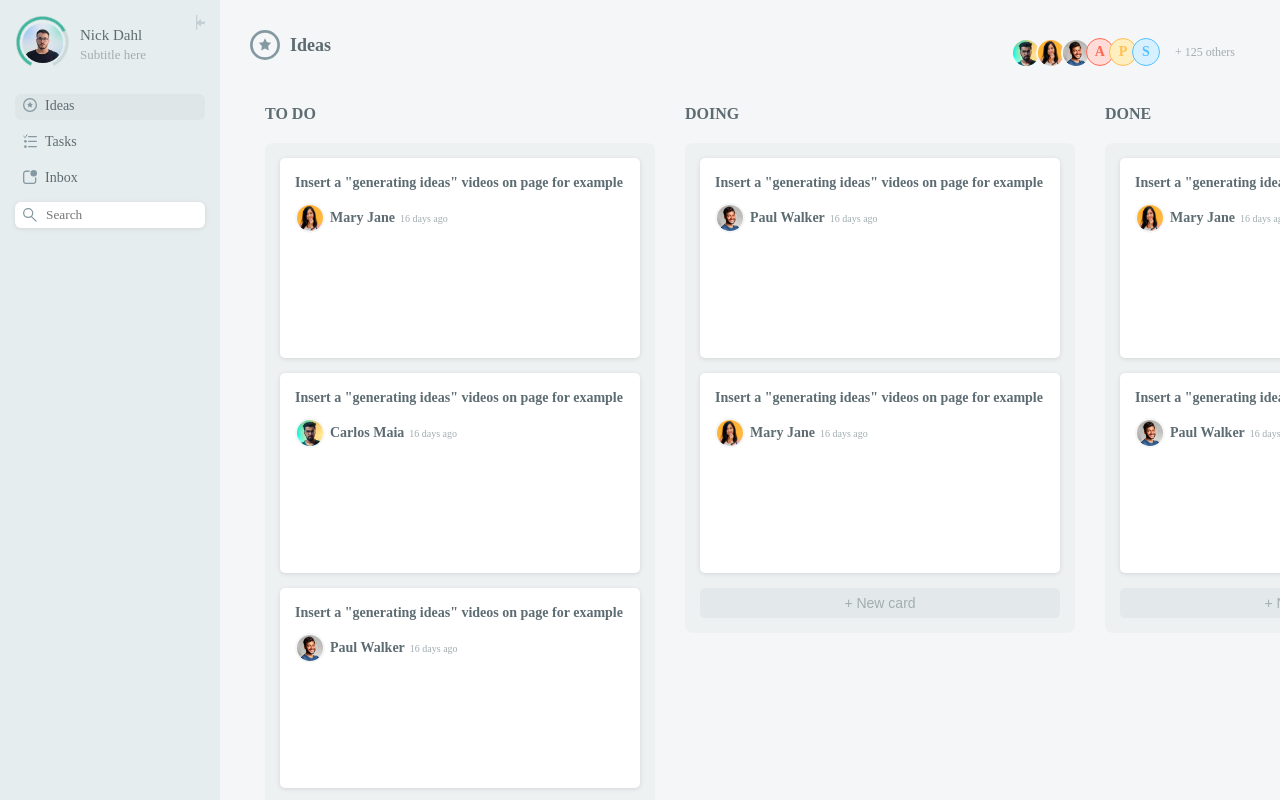
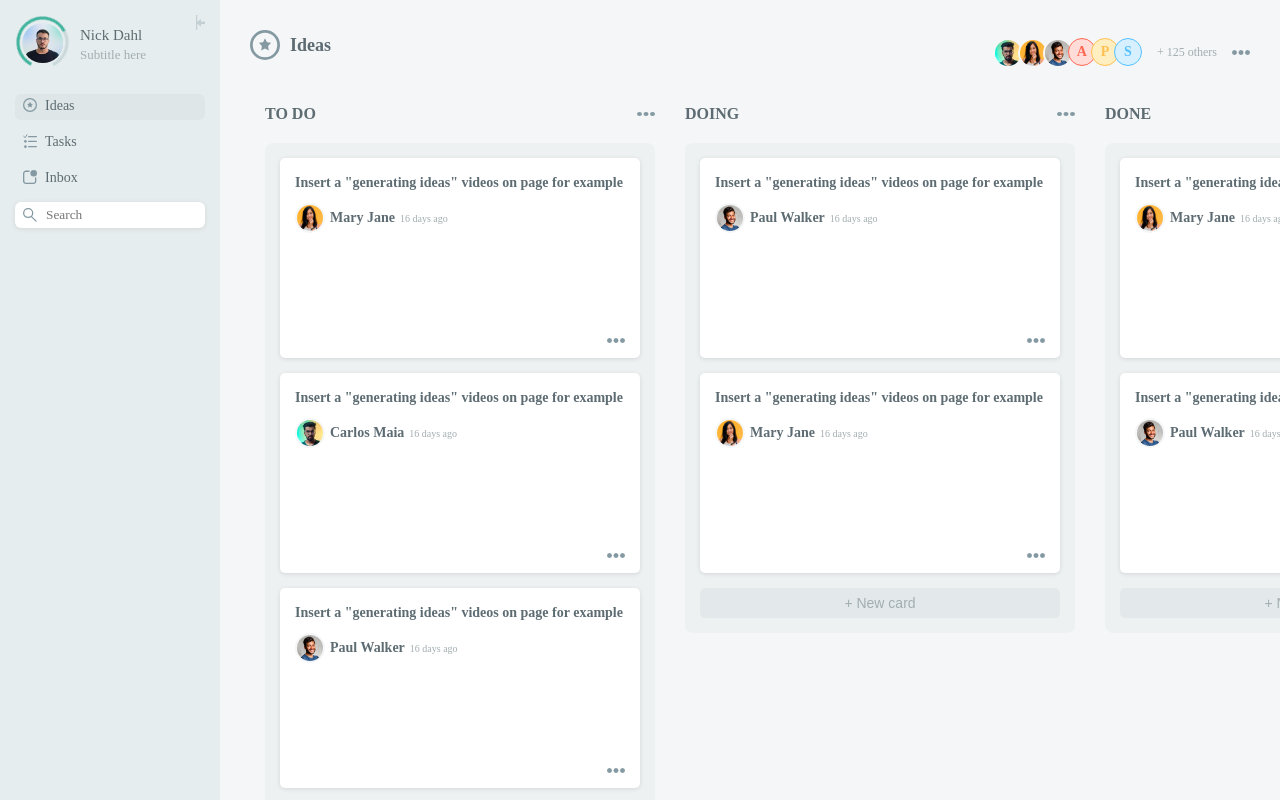
Before and after one commit to jefersonjuliani/growthhackers, a React app: page /ideas in a window 1280 px wide. Built offline with nearby package versions, Linux system fonts and the light colour scheme; a web font is replaced by a local one.

Commit message:
feat: add dots

```diff
--- a/src/presentation/assets/index.tsx
+++ b/src/presentation/assets/index.tsx
@@ -4,5 +4,6 @@ import inboxIcon from './icons/inbox.svg'
 import searchIcon from './icons/search.svg'
 import cancelIcon from './icons/cancel.svg'
 import expandIcon from './icons/expand.svg'
+import dotsIcon from './icons/dots.svg'
 
-export default { ideasIcon, tasksIcon, inboxIcon, searchIcon, cancelIcon, expandIcon};
+export default { ideasIcon, tasksIcon, inboxIcon, searchIcon, cancelIcon, expandIcon, dotsIcon};
--- a/src/presentation/components/boardCard/index.tsx
+++ b/src/presentation/components/boardCard/index.tsx
@@ -3,11 +3,12 @@ import { Row } from "@/presentation/components"
 import Styles from "./styles.module.scss"
 import { Draggable } from 'react-beautiful-dnd';
 import { boardCardInterface } from "./boardCardInterface"
+import Icon from "@/presentation/assets/index"
 
 const boardCard: React.FC<boardCardInterface> = ({ data, index, }) => {
     return (
         <Draggable draggableId={data.id} index={index}>
-            {(provided)=> (
+            {(provided) => (
                 <div
                     className={Styles.container}
                     ref={provided.innerRef}
@@ -15,6 +16,7 @@ const boardCard: React.FC<boardCardInterface> = ({ data, index, }) => {
                     {...provided.draggableProps}
                     {...provided.dragHandleProps}
                 >
+                    <div>
                         <p>{data.content}</p>
                         <div className={Styles.responsibleContainer}>
                             <Row center>
@@ -22,6 +24,11 @@ const boardCard: React.FC<boardCardInterface> = ({ data, index, }) => {
                                 <h4>{data.name}</h4>
                                 <span>16 days ago</span>
                             </Row>
+                        </div>
+                    </div>
+
+                    <div className={Styles.dotsContainer}>
+                        <img src={Icon.dotsIcon} alt="" width="18" />
                     </div>
 
                 </div>
--- a/src/presentation/components/boardCard/styles.module.scss
+++ b/src/presentation/components/boardCard/styles.module.scss
@@ -3,7 +3,7 @@
 .container {
   height: 200px;
   position: relative;
-  background: #FFF;
+  background: #fff;
   border-radius: 5px;
   margin-bottom: 10px;
   padding: 15px;
@@ -11,42 +11,49 @@
   margin: 15px 15px 0px 15px;
   cursor: grab;
 
+  display: flex;
+  flex-direction: column;
+  justify-content: space-between;
+
   header {
     position: absolute;
     top: -22px;
     left: 15px;
   }
   p {
-    color:$textDark;
+    color: $textDark;
     font-size: 14px;
     font-weight: bold;
     line-height: 20px;
   }
 
-  h4{
-    color:$textDark;
+  h4 {
+    color: $textDark;
     font-size: 14px;
   }
-  span{
-    font-size:10px;
+  span {
+    font-size: 10px;
     padding-left: 5px;
   }
 
-
-  &:hover{
-    background:$grayLight2;
+  &:hover {
+    background: $grayLight2;
   }
 }
 
-
-.responsibleContainer{
+.responsibleContainer {
   margin-top: 10px;
   margin-bottom: 10px;
 }
 
-.img{
-  height:30px;
+.img {
+  height: 30px;
   border-radius: 50%;
   border: 2px solid $background;
-  margin-right: 5px;;
+  margin-right: 5px;
 }
+
+.dotsContainer{
+  display: flex;
+  justify-content: flex-end;
+}
--- a/src/presentation/components/boardList/index.tsx
+++ b/src/presentation/components/boardList/index.tsx
@@ -2,7 +2,8 @@ import React from 'react';
 import boardListInterface from "./boardListInterface"
 import Styles from "./styles.module.scss"
 import { Droppable } from 'react-beautiful-dnd';
-import { BoardCard, Button } from "@/presentation/components"
+import { BoardCard, Button, Row } from "@/presentation/components"
+import Icon from "@/presentation/assets/index"
 
 const boardList: React.FC<boardListInterface> = ({ col }) => {
   return (
@@ -11,7 +12,11 @@ const boardList: React.FC<boardListInterface> = ({ col }) => {
         <div
           className={Styles.container}
         >
-          <h2>{col.name}</h2>
+          <Row center spaceBetween>
+            <h2>{col.name}</h2>
+            <img src={Icon.dotsIcon} alt="" width="18" />
+          </Row>
+
           <div
             className={Styles.background}
             {...provided.droppableProps}
--- a/src/presentation/components/boardList/styles.module.scss
+++ b/src/presentation/components/boardList/styles.module.scss
@@ -9,7 +9,6 @@
     font-size: 16px;
     font-weight: bold;
     color: $textDark;
-    margin-bottom: 20px;
   }
   button {
     width: 42px;
@@ -25,6 +24,7 @@
   max-height: max-content;
   border-radius: 8px;
 
+  margin-top: 20px;
   display: flex;
   flex-direction:column;
   min-height: 120px;
--- a/src/presentation/components/header/index.tsx
+++ b/src/presentation/components/header/index.tsx
@@ -2,12 +2,15 @@ import React from 'react';
 
 import {Row, GroupPhoto} from "@/presentation/components"
 import Styles from "./styles.module.scss"
+
+import Icon from "@/presentation/assets/index"
 
 const header: React.FC = () => {
   return (
     <Row center>
       <GroupPhoto/>
         <span className={Styles.teamNumber}>+ 125 others</span>
+        <img src={Icon.dotsIcon} alt="" width="18" />
     </Row>
   );
 }
--- a/src/presentation/components/sidebar/index.tsx
+++ b/src/presentation/components/sidebar/index.tsx
@@ -1,4 +1,4 @@
-import React, { useState, useEffect, useRef, useCallback } from 'react';
+import React, { useState, useEffect, useRef } from 'react';
 import useOnClick from "@/presentation/hooks/useOnClick"
 import { Link, useLocation } from 'react-router-dom';
 import Routes from '@/main/routes/main.routes';
```
Also changed, not shown: src/presentation/assets/icons/dots.svg (added). Lines whose indentation alone changed are shown as unchanged.
